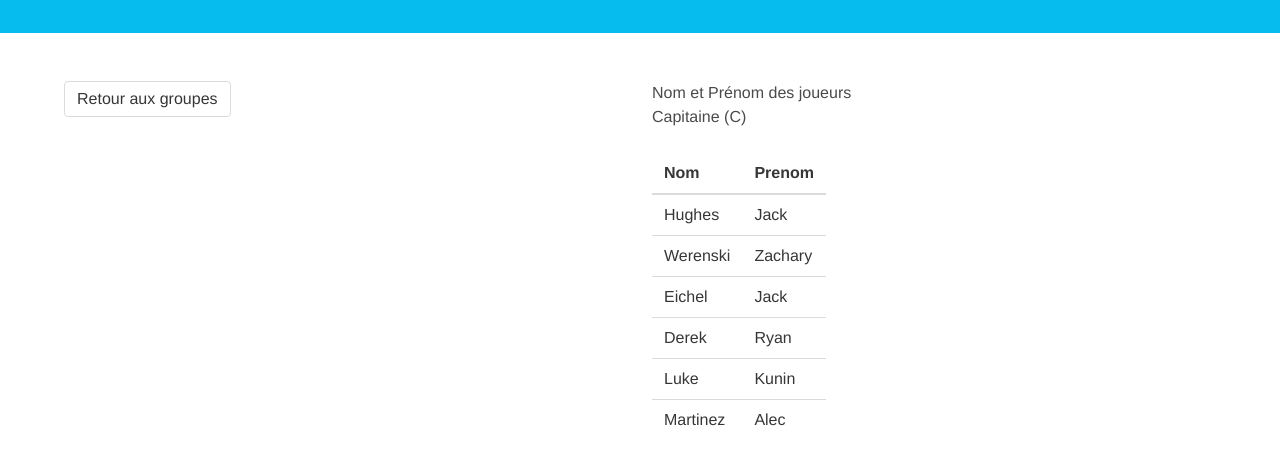
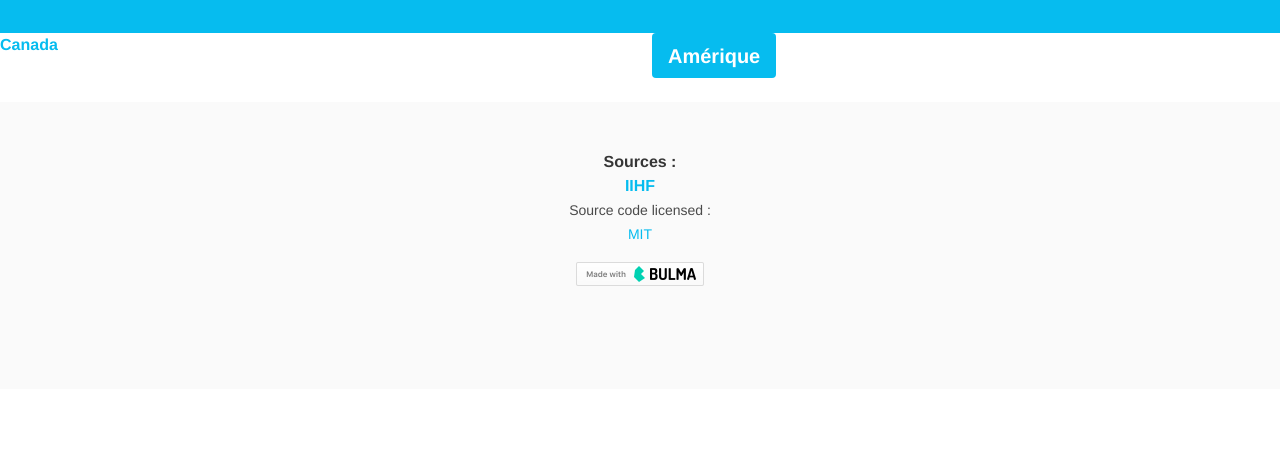
Before and after one commit to Sedrun/TP3_CSS, a website: page equipeTest.html in a window 1280 px wide. Shown: the part 242-706 px from the top of the page. Drawn offline with Linux system fonts and the light colour scheme.

Commit message:
1.1
quelques amélios dans l'équipe et ajout d'un footer

```diff
--- a/equipeTest.html
+++ b/equipeTest.html
@@ -2,7 +2,7 @@
 <html lang="en">
 <head>
     <meta charset="UTF-8">
-    <title>Equipe de France</title>
+    <title>Groupe 1</title>
     <link rel="stylesheet" href="css/main.css">
 </head>
 <body>
@@ -31,66 +31,49 @@
     </div>
 </section>
 
-<!--3 colonnes-->
-<section class="section">
+<!--Groupe A (8 equipes)-->
+<!--allemagne, biélorussie, canada, danemark, Grande Bretagne,
+République tchèque, slovaquie, suède-->
+<div class="columns">
+    <div class="column">
+        <a href="index.html">
+            <strong class="has-text-weight-semibold">Canada</strong>
+        </a>
+
+    </div>
+    <div class="column">
+        <a class="button is-medium is-link" href="equipeTest.html">
+            <strong class="has-text-weight-semibold">Amérique</strong>
+        </a>
+    </div>
+</div>
+
+
+<footer class="footer has-text-centered">
     <div class="container">
         <div class="columns">
-            <!--  -->
-            <div class="column is-boxed">
-                    <span>
-                        <a href="groupeTest.html">
-                            <button class="button">Retour aux groupes</button>
-                        </a>
-                    </span>
-            </div>
-            <!--noms et prénoms des joueurs de l'équipe-->
-                <div class="column is-boxed">
-                    <p>Nom et Prénom des joueurs</p>
-                    <p>Capitaine (C)</p>
-                    <br>
-                        <table class="table is-hoverable">
-                            <thead>
-                            <tr>
-                                <th>Nom</th>
-                                <th>Prenom</th>
-                            </tr>
-                            </thead>
-                            <tbody>
-                            <tr>
-                                <td>Hughes</td>
-                                <td>Jack</td>
-                            </tr>
-                            <tr>
-                                <td>Werenski</td>
-                                <td>Zachary</td>
-                            </tr>
-                            <tr>
-                                <td>Eichel</td>
-                                <td>Jack</td>
-                            </tr>
-                            <tr>
-                                <td>Derek</td>
-                                <td>Ryan</td>
-                            </tr>
-                            <tr>
-                                <td>Luke</td>
-                                <td>Kunin</td>
-                            </tr>
-                            <tr>
-                                <td>Martinez</td>
-                                <td>Alec</td>
-                            </tr>
-                            </tbody>
-                        </table>
-                    </div>
-                </div>
-            </div>
-
-            <div class="column">
+            <div class="column is-8-desktop is-offset-2-desktop">
+                <p>
+                    <strong class="has-text-weight-semibold">
+                        <h3>Sources :</h3>
+                        <a href="https://www.iihf.com/fr/events/2020/wm">IIHF</a>
+                    </strong>
+                </p>
+                <p>
+                    <small>
+                        <h3>Source code licensed :</h3>
+                        <a href="http://opensource.org/licenses/mit-license.php">MIT</a>
+                    </small>
+                </p>
+                <p style="margin-top: 1rem;">
+                    <a href="http://bulma.io">
+                        <img src="made-with-bulma.png" alt="Made with Bulma" width="128" height="24">
+                    </a>
+                </p>
             </div>
         </div>
     </div>
-</section>
-
+</footer>
+<script type="text/javascript" src="lib/main.js"></script>
 </body>
 </html>
```
Also changed, not shown: groupeTest.html (+26 -0 lines), index.html (+4 -2 lines).
